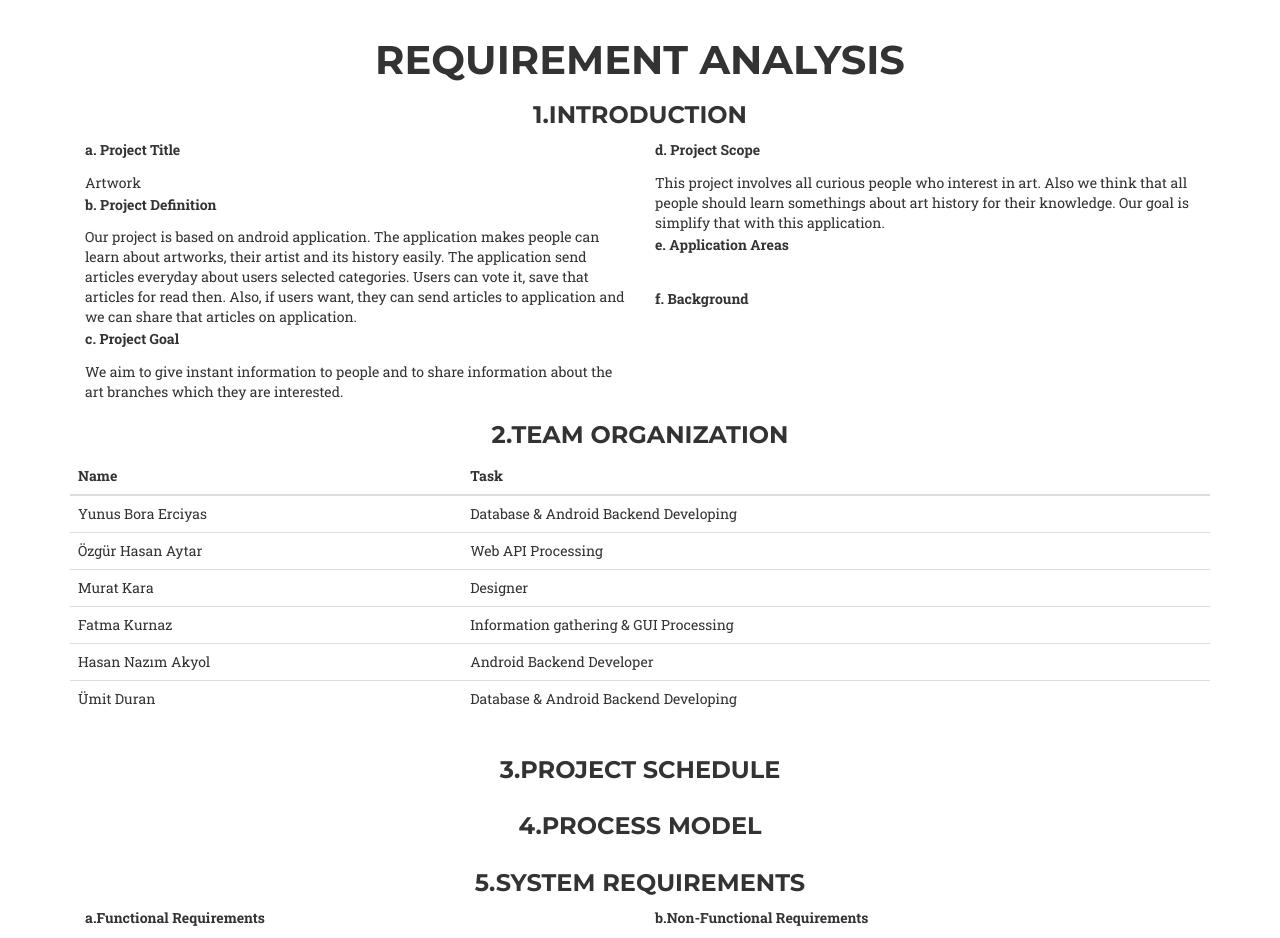
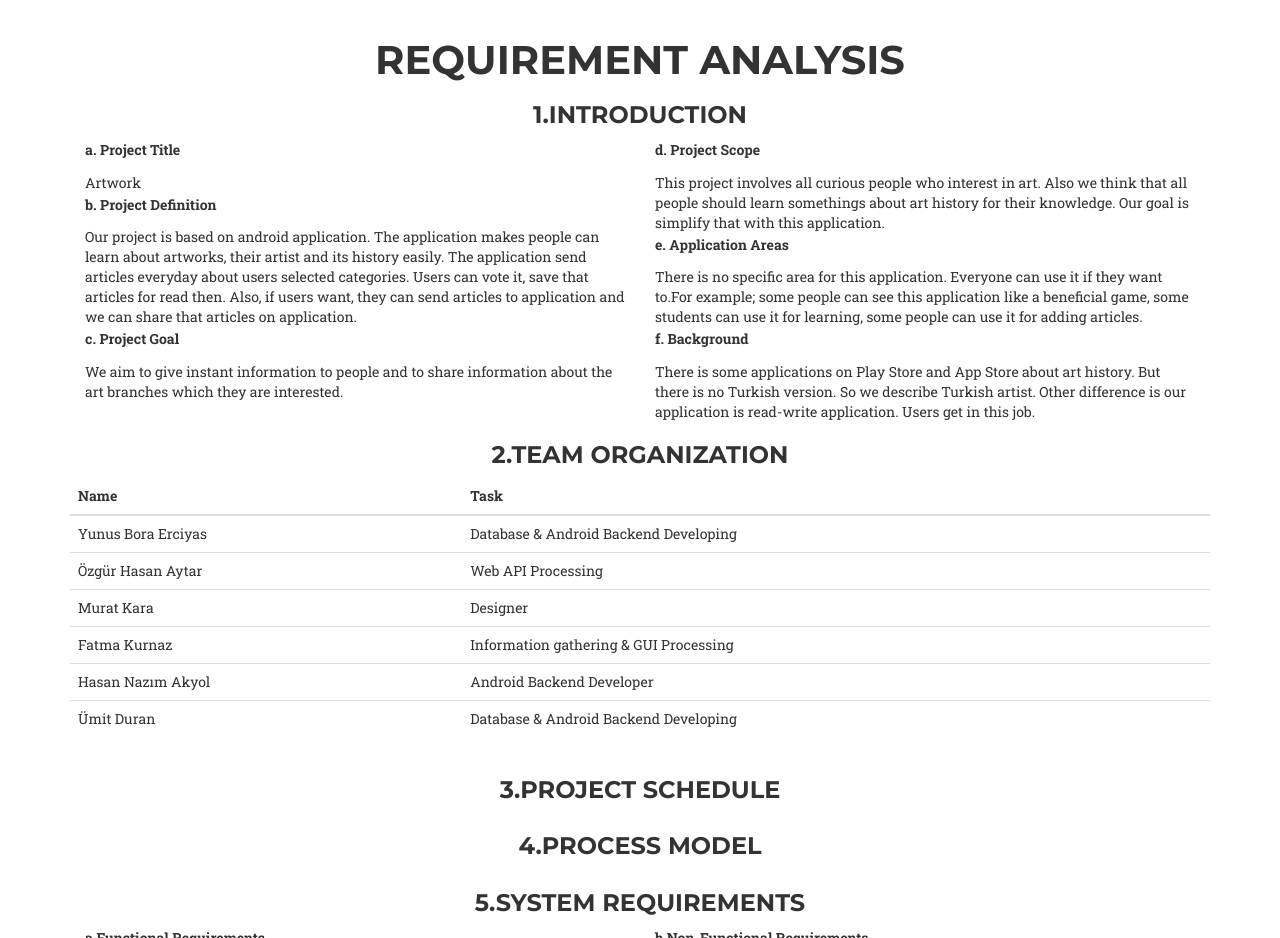
Before and after one commit to AUSoftwareProject/AUSoftwareProject.github.io, a plain HTML site: page index.html in a window 1280 px wide. Shown: the part 840-1778 px from the top of the page. Drawn offline with Linux system fonts and the light colour scheme; a web font is replaced by a local one.

Commit message:
checking

```diff
--- a/index.html
+++ b/index.html
@@ -156,10 +156,11 @@
 
 
     <p><b>e.  Application Areas</b></p>
-    &nbsp;
+There is no specific area for this application. Everyone can use it if they want to.For  example; some people can see this application like a beneficial game, some students can use it for learning, some people can use it for adding articles.
 
     <p><b>f.  Background</b></p>
-    &nbsp;
+There is some applications on Play Store and App Store about art history. But there is no
+Turkish version. So we describe Turkish artist. Other difference is our application is read-write application. Users get in this job.
       </span>
           </div>
           <div class="col-lg-12 text-center">
```
Also changed, not shown: 2 other files.
